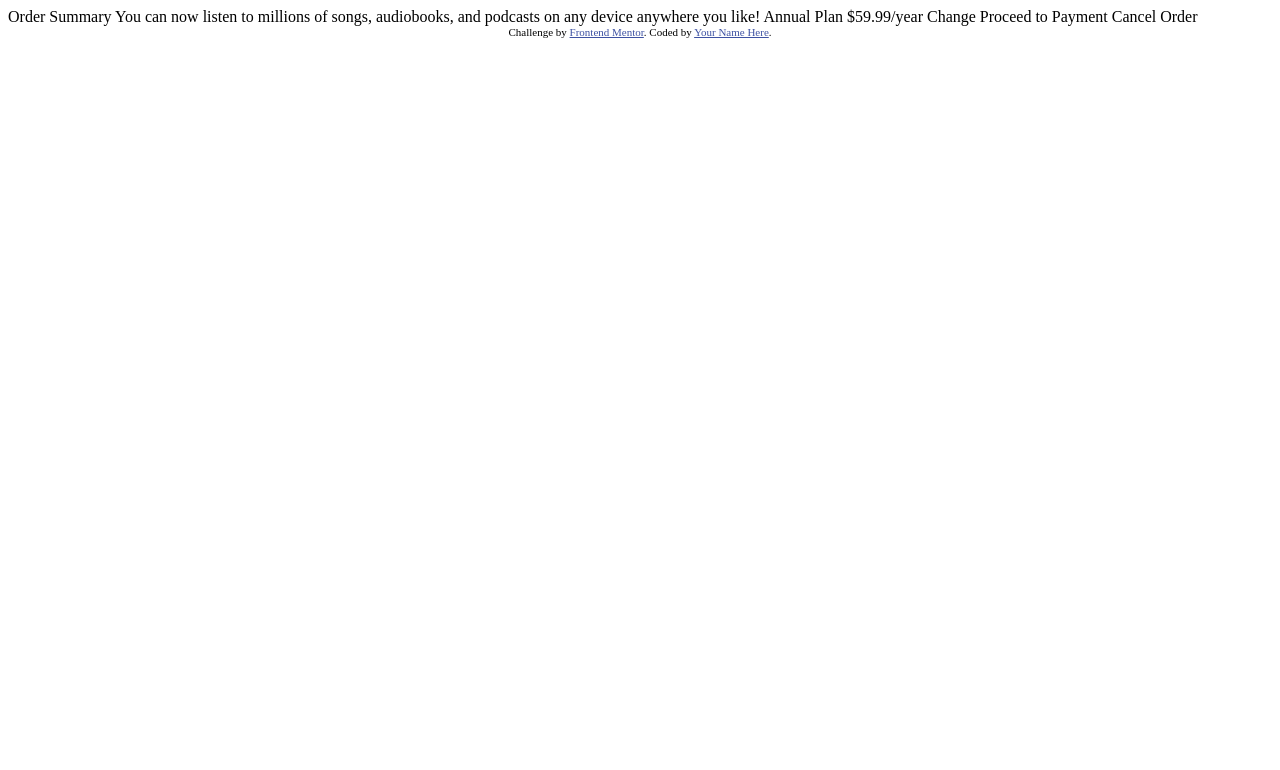
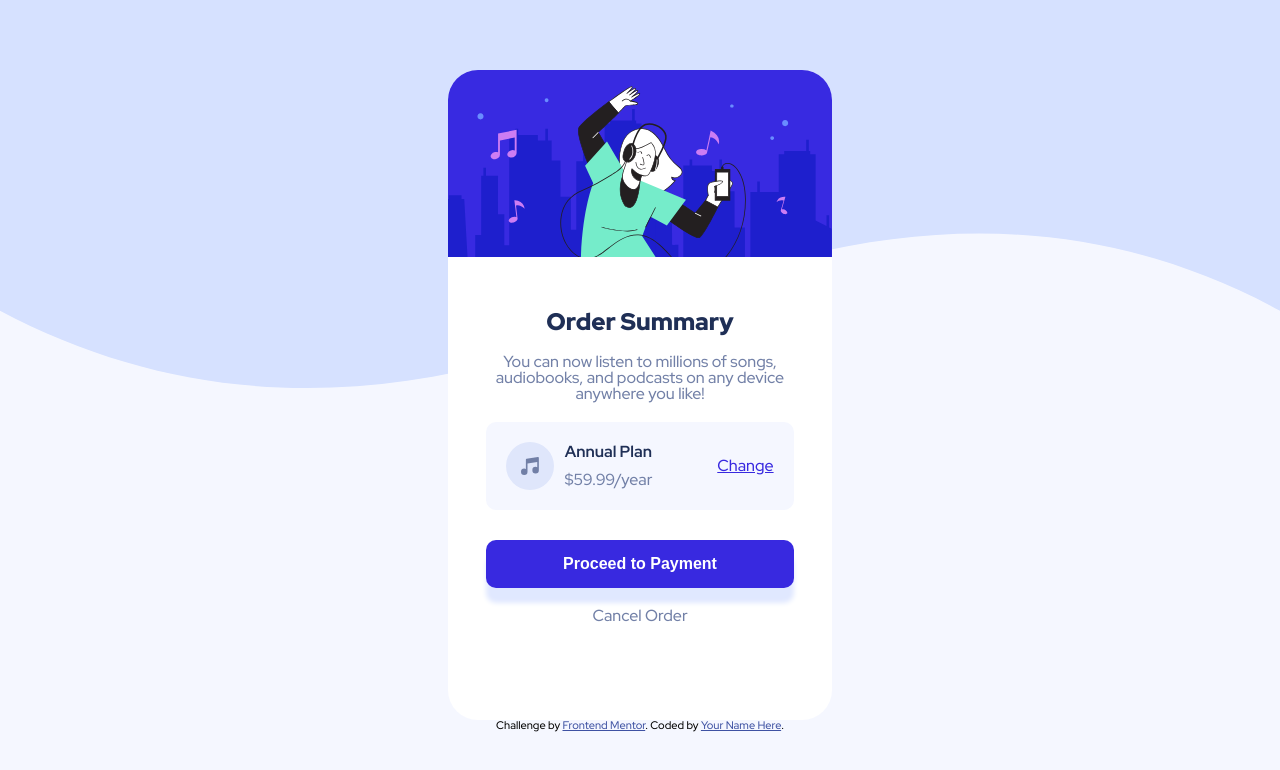
Before and after one commit to Toguti/order-summary-component-main, a plain HTML site: page index.html in a window 1280 px wide. Drawn offline with Linux system fonts and the light colour scheme.

Commit message:
desktop style

```diff
--- a/index.html
+++ b/index.html
@@ -13,21 +13,45 @@
     .attribution { font-size: 11px; text-align: center; }
     .attribution a { color: hsl(228, 45%, 44%); }
   </style>
+
+  <!--Fonts import-->
+  <link rel="preconnect" href="https://fonts.googleapis.com">
+  <link rel="preconnect" href="https://fonts.gstatic.com" crossorigin>
+  <link href="https://fonts.googleapis.com/css2?family=Red+Hat+Display:wght@500;700;900&display=swap" rel="stylesheet">
+
+  <!--CSS styles link-->
+  <link rel="stylesheet" href="reset.css">
+  <link rel="stylesheet" href="style.css">
 </head>
 <body>
 
-  Order Summary
+  <div class="container">
+    <img src="./images/illustration-hero.svg" alt="Person listening to music" class="illustration-hero">
 
-  You can now listen to millions of songs, audiobooks, and podcasts on any
-  device anywhere you like!
+    <div class="order-summary">
+      <h2>Order Summary</h2>
 
-  Annual Plan
-  $59.99/year
+      <p>
+        You can now listen to millions of songs, audiobooks, and podcasts on any
+        device anywhere you like!
+      </p>
 
-  Change
+      </form>
+      <div class="plan-container">
+        <img src="./images/icon-music.svg" alt="Music note symbol">
+        <div class="plan-type"><h3>Annual Plan</h3><p>$59.99/year</p></div>
+        <a href="#" class="change-plan">Change</a>
+      </div>
 
-  Proceed to Payment
-  Cancel Order
+      <button>
+        Proceed to Payment
+      </button>
+      <a href="#" class="cancel-order">Cancel Order</a>
+    </div>
+
+
+  </div>
+
 
   <div class="attribution">
     Challenge by <a href="https://www.frontendmentor.io?ref=challenge" target="_blank">Frontend Mentor</a>.
--- /dev/null
+++ b/reset.css
@@ -0,0 +1,48 @@
+/* http://meyerweb.com/eric/tools/css/reset/
+   v2.0 | 20110126
+   License: none (public domain)
+*/
+
+html, body, div, span, applet, object, iframe,
+h1, h2, h3, h4, h5, h6, p, blockquote, pre,
+a, abbr, acronym, address, big, cite, code,
+del, dfn, em, img, ins, kbd, q, s, samp,
+small, strike, strong, sub, sup, tt, var,
+b, u, i, center,
+dl, dt, dd, ol, ul, li,
+fieldset, form, label, legend,
+table, caption, tbody, tfoot, thead, tr, th, td,
+article, aside, canvas, details, embed,
+figure, figcaption, footer, header, hgroup,
+menu, nav, output, ruby, section, summary,
+time, mark, audio, video {
+	margin: 0;
+	padding: 0;
+	border: 0;
+	font-size: 100%;
+	font: inherit;
+	vertical-align: baseline;
+}
+/* HTML5 display-role reset for older browsers */
+article, aside, details, figcaption, figure,
+footer, header, hgroup, menu, nav, section {
+	display: block;
+}
+body {
+	line-height: 1;
+}
+ol, ul {
+	list-style: none;
+}
+blockquote, q {
+	quotes: none;
+}
+blockquote:before, blockquote:after,
+q:before, q:after {
+	content: '';
+	content: none;
+}
+table {
+	border-collapse: collapse;
+	border-spacing: 0;
+}
--- /dev/null
+++ b/style.css
@@ -0,0 +1,137 @@
+:root {
+    --pale-blue: hsl(225, 100%, 94%);
+    --bright-blue: hsl(245, 75%, 52%);
+    --very-pale-blue: hsl(225, 100%, 98%);
+    --desaturated-blue: hsl(224, 23%, 55%);
+    --dark-blue: hsl(223, 47%, 23%);
+}
+html {
+    font-family: 'Red Hat Display', sans-serif;
+    font-weight: 500;
+}
+/* card */
+body {
+    background-image: url('./images/pattern-background-desktop.svg');
+    background-repeat: no-repeat;
+    background-size: contain;
+    background-color: var(--very-pale-blue);
+    height: 100vh;
+    display:flex;
+    flex-flow: column;
+    justify-content:center;
+    align-items: center;
+    overflow: auto;
+}
+
+.container {
+    height: 650px;
+    width:30%;
+
+    background: white;
+    border-radius: 30px;
+    text-align: center;
+    overflow: hidden;
+    overflow-y: auto;
+}
+
+/* Card Image */
+.illustration-hero {
+    width:100% ;
+}
+/* Card Information */
+h2 {
+    font-size: 1.5rem;
+    font-weight: 900;
+    margin-top: 50px;
+    color: var(--dark-blue);
+}
+
+p {
+    color: var(--desaturated-blue);
+}
+
+.order-summary {
+    width: 80%;
+    margin: 0 auto;
+}
+
+.order-summary > p {
+    margin: 20px 0 0 0;
+}
+
+/* Plan choice */
+.plan-container {
+    margin-top: 20px;
+    background: var(--very-pale-blue);
+    box-sizing: content-box;
+
+    padding: 20px 20px;
+    border-radius: 10px;
+    height:48px;
+    width:auto;
+    display: flex;
+    justify-content: flex-start;
+}
+
+.plan-container img {
+    height: 48px;
+    width: 48px;
+}
+
+.plan-type {
+    position: relative;
+    padding: 2px 0 2px 10px;
+    display: flex;
+    flex-flow: nowrap column;
+    justify-content:space-between;
+
+}
+
+.plan-type h3 {
+    font-size: 1rem;
+    font-weight: 700;
+    color: var(--dark-blue);
+}
+
+.change-plan {
+    flex-grow: 1;
+    text-align: end;
+    line-height: 48px;
+    color: var(--bright-blue);
+}
+
+.change-plan:hover {
+    text-decoration: none;
+    opacity: 0.7;
+}
+
+
+/* Buttons */
+.container button {
+    box-sizing: border-box;
+    width: 100%;
+    margin-top: 30px;
+    margin-bottom: 20px;
+    background: var(--bright-blue);
+    border: none;
+    border-radius: 10px;
+    padding: 15px 0;
+    color: white;
+    font-weight: 900;
+    font-size: 1rem;
+
+    box-shadow: 0 15px 5px var(--pale-blue);
+}
+
+.container button:hover {
+    opacity: 0.7;
+}
+
+.cancel-order {
+    text-decoration: none;
+    color: var(--desaturated-blue);
+}
+
+.cancel-order:hover {
+    color: var(--dark-blue);
+}
```
